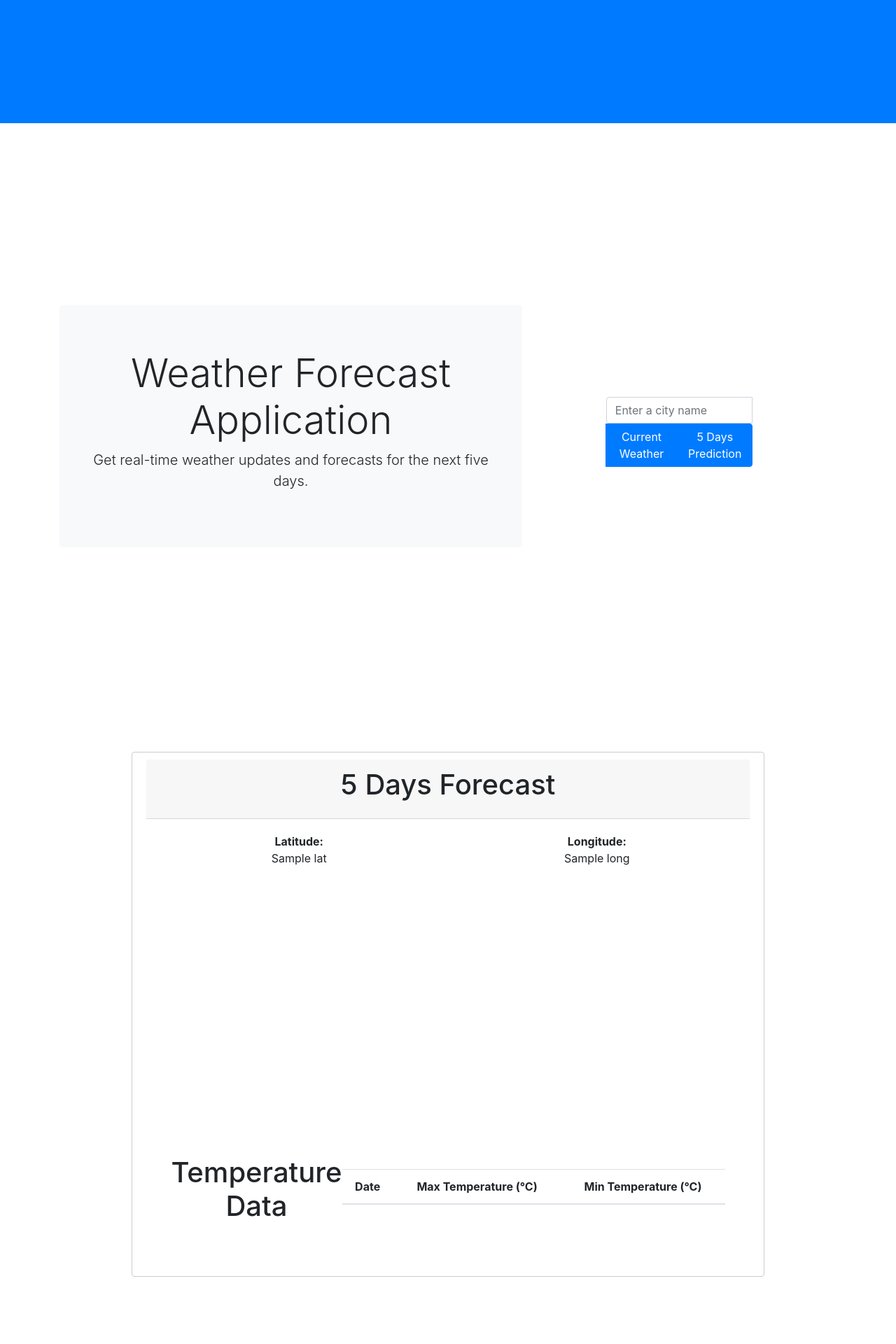
After one commit to AKXAT/WeatherForecast, a Flask app: template templates/weather_5d.html in a window 1280 px wide. The commit adds this page. Shown: the part 640-2560 px from the top of the page at 70% size. Run offline with Flask 3, Linux system fonts and the light colour scheme; the template is opened without the code that fills it: most values are stand-ins (such as "Sample title", 1, 10 or a date in 2020); lists and menus that the app fills with data are empty.

Commit message:
added method to fetch current weather or the 5 days weather data

```diff
--- a/app.py
+++ b/app.py
@@ -7,7 +7,14 @@
 @app.route("/", methods=["POST", "GET"])
 def index():
     if request.method == "POST":
-        return weather_page(request.form["city"])
+        action = request.form["action"]
+        city = request.form["city"]
+
+        if action == "current":
+            return weather_page(city)
+        elif action == "prediction":
+            return weather_5days(city)
+
     return render_template("base.html")
 
 
@@ -34,4 +41,37 @@
     )
 
 
+@app.route("/5days")
+def weather_5days(city):
+    weather_call = weather_methods.get_5days_temprature(city=city)
+    if weather_call is None:
+        _str = "No Data Available"
+        return render_template(
+            "weather_5d.html",
+            lat=_str,
+            long=_str,
+            daily_date=[],
+            daily_max_temperature=[],
+            daily_min_temperature=[],
+            date_length=0,  # Set to 0 if no data is available
+        )
+
+    lat = weather_call["latitude"]
+    long = weather_call["longitude"]
+    daily_date = weather_call["daily"]["time"]
+    daily_max_temperature = weather_call["daily"]["temperature_2m_max"]
+    daily_min_temperature = weather_call["daily"]["temperature_2m_min"]
+    date_length = len(daily_date)
+
+    return render_template(
+        "weather_5d.html",
+        lat=lat,
+        long=long,
+        daily_date=daily_date,
+        daily_max_temperature=daily_max_temperature,
+        daily_min_temperature=daily_min_temperature,
+        date_length=date_length,
+    )
+
+
 app.run(debug=True)
--- a/backend/main.py
+++ b/backend/main.py
@@ -38,7 +38,18 @@
 
 
 def get_5days_temprature(city: str) -> any:
-    pass
+    lat, long = get_lat_long(city_name=city)
+    if lat is None or long is None:
+        return None
+    params = {
+        "latitude": lat,
+        "longitude": long,
+        "daily": "temperature_2m_max,temperature_2m_min",
+        "timezone": "GMT",
+        "forecast_days": "5",
+    }
+    first = requests.get(url=url, params=params)
+    return first.json()
 
 
 def weather_code(code: int) -> str:
--- a/templates/base.html
+++ b/templates/base.html
@@ -28,7 +28,8 @@
                     <div class="input-group mb-3">
                         <input type="text" name="city" class="form-control" placeholder="Enter a city name" id="city">
                         <div class="input-group-append">
-                            <button type="submit" class="btn btn-primary">Search</button>
+                            <button type="submit" class="btn btn-primary" name="action" value="current">Current Weather</button>
+                            <button type="submit" class="btn btn-primary" name="action" value="prediction">5 Days Prediction</button>
                         </div>
                     </div>
                 </form>
--- /dev/null
+++ b/templates/weather_5d.html
@@ -0,0 +1,47 @@
+{% extends 'base.html' %}
+
+{% block body %}
+<div class="container mt-4">
+    <div class="card">
+        <div class="card-header">
+            <h1 class="card-title">5 Days Forecast</h1>
+        </div>
+        <div class="card-body">
+            <!-- Latitude and Longitude -->
+            <div class="row mb-4">
+                <div class="col-md-6">
+                    <p class="mb-0"><strong>Latitude:</strong></p>
+                    <p class="skeleton-loader">{{ lat }}</p>
+                </div>
+                <div class="col-md-6">
+                    <p class="mb-0"><strong>Longitude:</strong></p>
+                    <p class="skeleton-loader">{{ long }}</p>
+                </div>
+            </div>
+            <!-- Temperature and Emoji -->
+            <div class="container">
+                <h1>Temperature Data</h1>
+                <table class="table table-striped">
+                    <thead>
+                        <tr>
+                            <th>Date</th>
+                            <th>Max Temperature (&deg;C)</th>
+                            <th>Min Temperature (&deg;C)</th>
+                        </tr>
+                    </thead>
+                    <tbody>
+                        <!-- Use a loop to populate the table with data -->
+                        {% for i in range(date_length) %}
+                        <tr>
+                            <td>{{ daily_date[loop.index0] }}</td>
+                            <td>{{ daily_max_temperature[loop.index0] }}</td>
+                            <td>{{ daily_min_temperature[loop.index0] }}</td>
+                        </tr>
+                    {% endfor %}
+                    </tbody>
+                </table>
+            </div>
+        </div>
+    </div>
+</div>
+{% endblock %}
```
